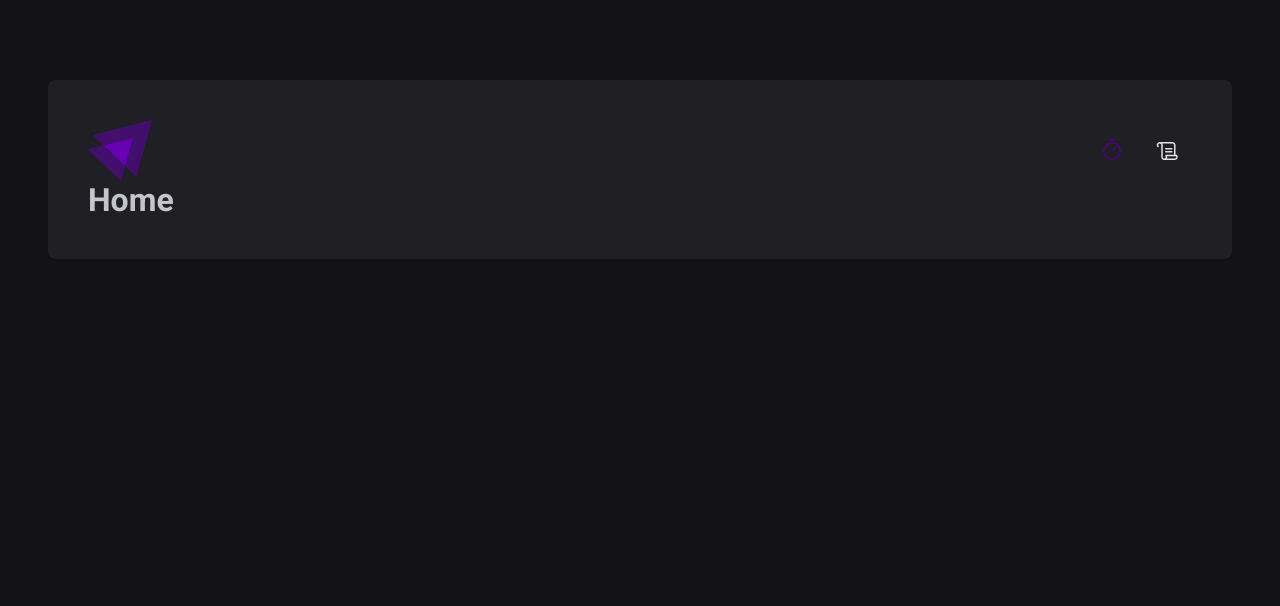
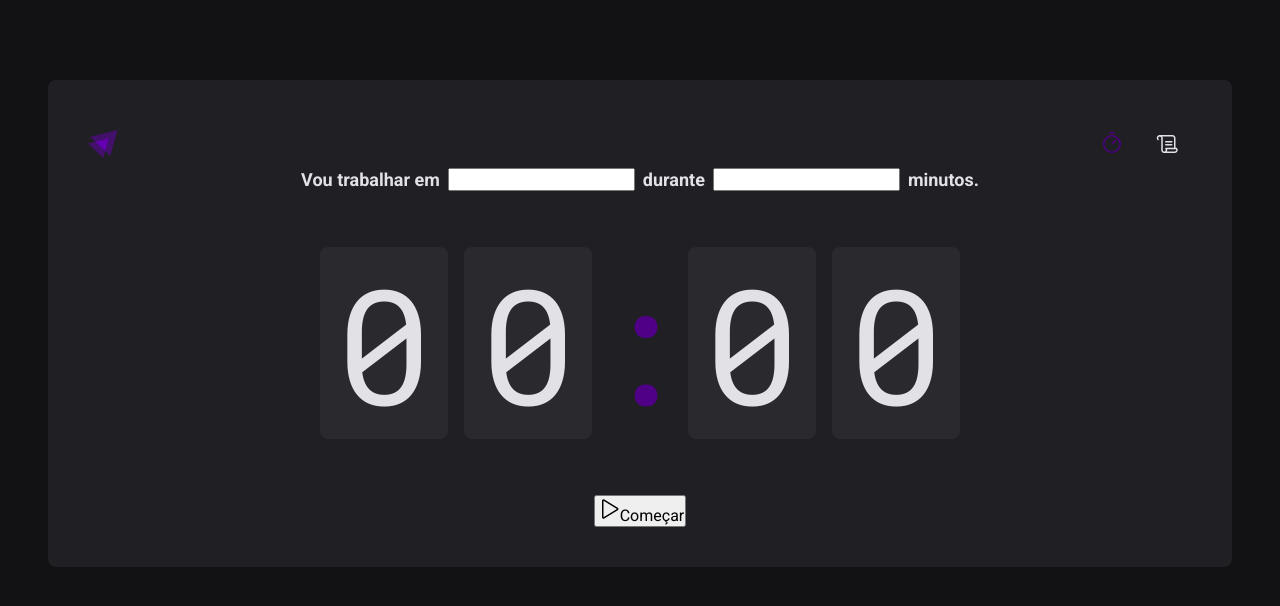
Before and after one commit to draedpunk/ignite-timer, a React (Vite) app: page / in a window 1280 px wide. Shown: the top 606 px of the page. Built offline with nearby package versions, Linux system fonts and the light colour scheme.

Commit message:
estilizando mais

```diff
--- a/src/components/Header/index.tsx
+++ b/src/components/Header/index.tsx
@@ -6,7 +6,7 @@
 export function Header(){
     return (
         <HeaderContainer>
-            <img src={logoIgnite} alt="" />
+            <img src={logoIgnite} alt="" style={{ width: '30px'}}/>
             <nav>
                 <NavLink to="/" title="Timer">
                     <Timer size={24}/>
--- a/src/pages/Home.tsx
+++ /dev/null
@@ -1,8 +0,0 @@
-export function Home(){
-    return (
-        <div>
-            <h1>Home</h1>
-        </div>
-
-    )
-}
--- /dev/null
+++ b/src/pages/Home/index.tsx
@@ -0,0 +1,33 @@
+import { Play } from "phosphor-react";
+import { Colon, CountdownContainer, FormContainer, HomeContainer } from "./styles";
+
+export function Home(){
+    return (
+        <HomeContainer>
+            <form action="">
+                <FormContainer>
+                    <label htmlFor="task">Vou trabalhar em</label>
+                    <input id="task" />
+
+                    <label htmlFor="minutesAmount">durante</label>
+                    <input type="number" id="minutesAmount"/>
+                    <span>minutos.</span>
+                </FormContainer>
+
+                <CountdownContainer>
+                    <span>0</span>
+                    <span>0</span>
+                    <Colon>:</Colon>
+                    <span>0</span>
+                    <span>0</span>
+                </CountdownContainer>
+
+                <button type="submit">
+                    <Play size={24}/>
+                    Começar
+                </button>
+            </form>
+        </HomeContainer>
+
+    )
+}
--- /dev/null
+++ b/src/pages/Home/styles.ts
@@ -0,0 +1,63 @@
+import styled from "styled-components";
+
+export const HomeContainer = styled.main`
+    flex: 1;
+
+    display: flex;
+    flex-direction: column;
+    justify-content: center;
+    align-items: center;
+
+    form {
+        display: flex;
+        flex-direction: column;
+        align-items: center;
+        gap: 3.5rem;
+    }
+
+
+`;
+
+export const FormContainer = styled.div`
+
+    width: 100%;
+    display: flex;
+    align-items: center;
+    justify-content: center;
+    gap: 0.5rem;
+    color: ${props => props.theme["gray-100"]};
+    font-size: 1.125rem;
+    font-weight: bold;
+    flex-wrap: wrap;
+
+`;
+
+export const CountdownContainer = styled.div`
+    font-family: 'Roboto Mono', monospace;
+    font-size: 10rem;
+    line-height: 8rem;
+    color: ${props => props.theme["gray-100"]};
+
+    display: flex;
+    gap: 1rem;
+
+    span{
+        background: ${props => props.theme["gray-700"]};
+        padding: 2rem 1rem;
+        border-radius: 8px;
+
+    }
+
+`;
+
+export const Colon = styled.div`
+    padding: 2rem 0;
+    color: ${props => props.theme["purple-500"]};
+
+    width: 4rem;
+    overflow: hidden;
+    display: flex;
+    justify-content: center;
+`;
+
+// export const ButtonContainer = styled.button``;
--- a/src/styles/global.ts
+++ b/src/styles/global.ts
@@ -16,6 +16,7 @@
     body{
         background: ${props => props.theme['gray-900']};
         color: ${props => props.theme['gray-300']};
+        -webkit-font-smoothing: antiliased;
     }
 
     body, input, textarea, button{
```
Also changed, not shown: src/pages/History/index.tsx (renamed from src/pages/History.tsx), src/pages/History/styles.ts (added).
